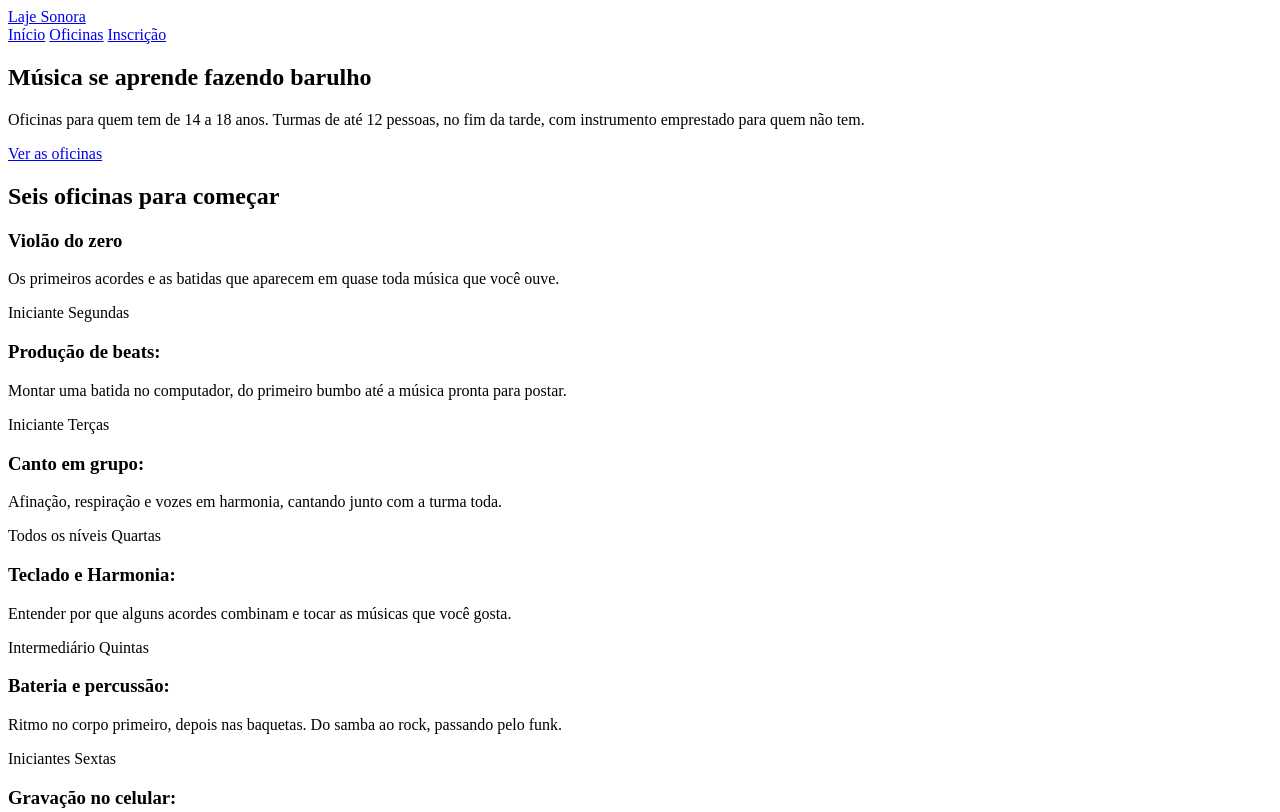
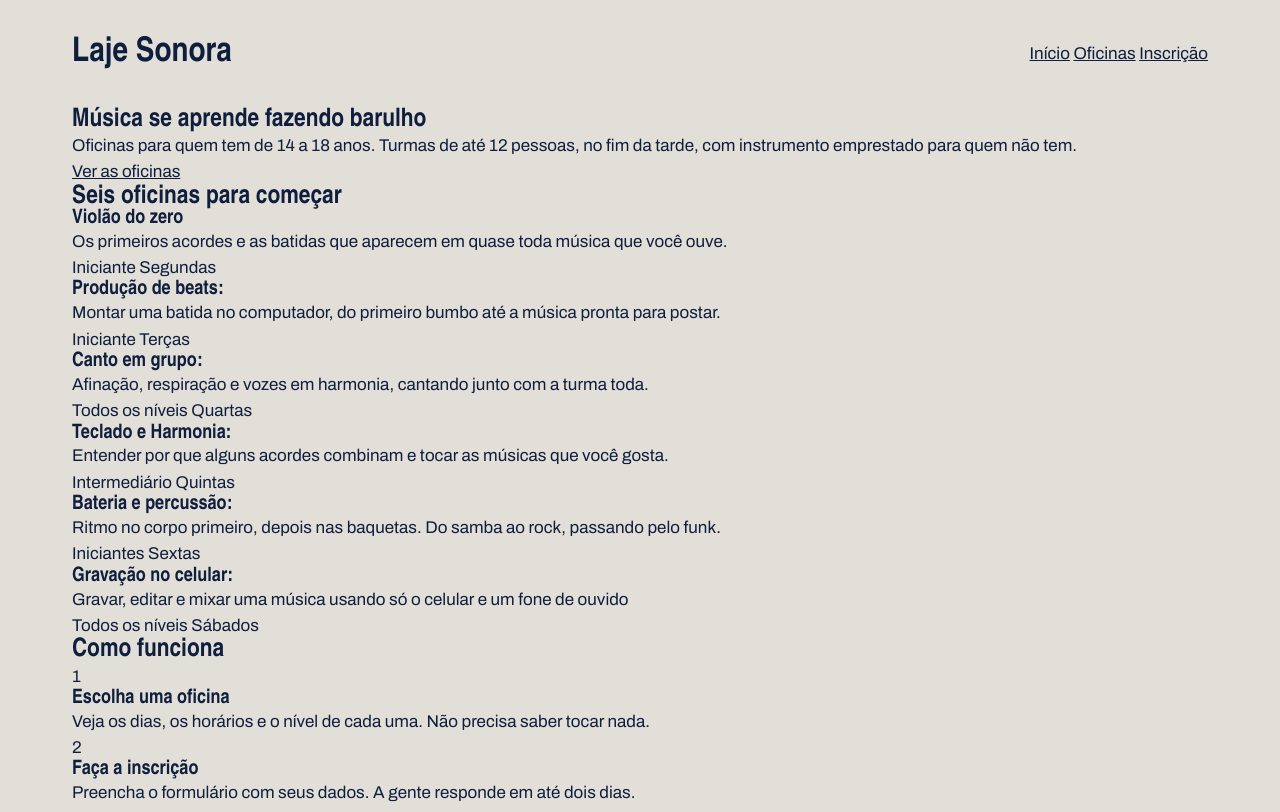
Before and after one commit to nandafidelissf/laje_sonora, a plain HTML site: page index.html in a window 1280 px wide. Shown: the top 812 px of the page. Drawn offline with Linux system fonts and the light colour scheme; a web font is replaced by a local one.

Commit message:
CSS geral: reset, variáveis e fontes

```diff
--- a/index.css
+++ b/index.css
@@ -0,0 +1,52 @@
+*{
+    margin: 0;
+    padding: 0;
+    box-sizing: border-box;
+}
+:root{
+ --concreto: #E2DFD8;
+ --concreto-escuro: #CBC7BE;
+--tinta : #0F1E3D;
+--caixa-dagua: #1F5FBF;
+--fita: #F3C623;
+--branco: #FFFFFF;
+
+--fonte-cartaz: "Big Shoulders",  "Arial Narrow", sans-serif;
+--fonte-texto: "Archivo", Arial, sans-serif;
+}
+
+body{
+    background-color: #E2DFD8;
+    color: #0F1E3D;
+    font-family: var(--fonte-texto);
+    font-size: 17px;
+    line-height: 1.55;
+}
+a {
+    color: inherit;
+}
+
+h1, h2, h3{
+    font-family: var(--fonte-cartaz);
+    font-weight: 900;
+    line-height: 0.95;
+}
+
+.conteudo {
+    max-width: 1200px;
+    margin-inline: auto;
+    padding-inline: 32px;
+}
+.topo {
+    padding-block: 28px;
+display: flex;
+justify-content: space-between;
+align-items: center;
+}
+
+.logo {
+    font-family: var(--fonte-cartaz);
+    font-size: 34px;
+    font-weight: 900;
+    text-decoration: none;
+}
--- a/index.html
+++ b/index.html
@@ -1,17 +1,22 @@
 <!DOCTYPE html>
 <html lang="pt-br">
+
 <head>
     <meta charset="UTF-8">
     <meta name="viewport" content="width=device-width, initial-scale=1.0">
     <link rel="preconnect" href="https://fonts.googleapis.com">
     <link rel="preconnect" href="https://fonts.gstatic.com" crossorigin>
-<link href="https://fonts.googleapis.com/css2?family=Big+Shoulders:opsz,wght@10..72,100..900&display=swap" rel="stylesheet">
+    <link href="https://fonts.googleapis.com/css2?family=Big+Shoulders:opsz,wght@10..72,100..900&display=swap"
+        rel="stylesheet">
     <link rel="preconnect" href="https://fonts.googleapis.com">
     <link rel="preconnect" href="https://fonts.gstatic.com" crossorigin>
-<link href="https://fonts.googleapis.com/css2?family=Archivo:ital,wght@0,100..900;1,100..900&family=Big+Shoulders:opsz,wght@10..72,100..900&display=swap" rel="stylesheet">
+    <link
+        href="https://fonts.googleapis.com/css2?family=Archivo:ital,wght@0,100..900;1,100..900&family=Big+Shoulders:opsz,wght@10..72,100..900&display=swap"
+        rel="stylesheet">
     <link rel="stylesheet" href="./index.css">
     <title>Laje Sonora | Início</title>
 </head>
+
 <body>
     <header class="conteudo topo">
         <a href="index.html" class="logo">Laje Sonora</a>
@@ -27,7 +32,8 @@
                 <h1>Música se aprende fazendo barulho</h1>
             </div>
             <div class="cartaz cartaz-lateral">
-            <p>Oficinas para quem tem de 14 a 18 anos. Turmas de até 12 pessoas, no fim da tarde, com instrumento emprestado para quem não tem.</p>
+                <p>Oficinas para quem tem de 14 a 18 anos. Turmas de até 12 pessoas, no fim da tarde, com instrumento
+                    emprestado para quem não tem.</p>
                 <a href="oficinas.html" class="botao">Ver as oficinas</a>
             </div>
         </section>
@@ -126,18 +132,27 @@
 
     </main>
     <footer class="rodape">
+        <div class="rodape-colunas">
             <div class="rodape-coluna">
                 <h4>Laje Sonora</h4>
-        <p>Escola livre de música para adolescentes.</p>
+                <p>Escola livre de música para <br>adolescentes.</p>
+            </div>
+           <div class="rodape-coluna">
              <h4>Endereço: </h4>
             <p>Rua das Antenas, 120 <br> São Paulo, SP</p>
+           </div>
 
+            <div class="rodape coluna">
                 <h4>Horários:</h4>
             <p>Segunda a sexta, das 16h às 21h <br>Sábado, das 9h às 13h </p>
+        </div>
 
+           <div class="rodape-coluna">
              <h4>Contato:</h4>
             <p>contato@lajesonora.com.br <br>(11) 91234 5678</p>
            </div>
+        </div>
     </footer>
 </body>
+
 </html>
```
Lines whose indentation alone changed are shown as unchanged.
